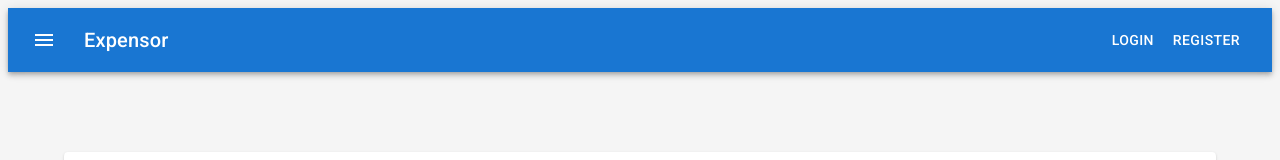
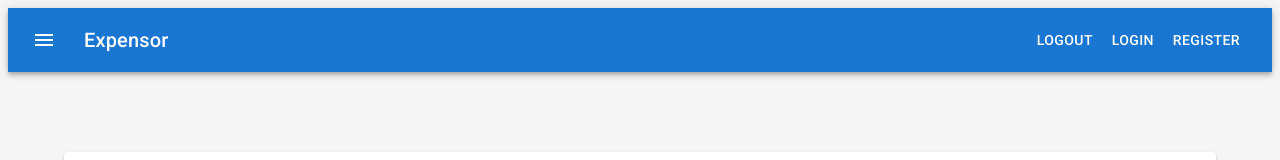
Before and after one commit to DeepakBarwal/mern-expenses, a React (Create React App) app in the folder client/: page / in a window 1280 px wide. Shown: the top 160 px of the page. Built offline with nearby package versions, Linux system fonts and the light colour scheme; no server answers.

Commit message:
client: added logout button to delete token cookie from frontend

```diff
--- a/client/src/components/AppBar.js
+++ b/client/src/components/AppBar.js
@@ -6,9 +6,17 @@ import Typography from '@mui/material/Typography';
 import Button from '@mui/material/Button';
 import IconButton from '@mui/material/IconButton';
 import MenuIcon from '@mui/icons-material/Menu';
-import {Link} from 'react-router-dom';
+import {Link, useNavigate} from 'react-router-dom';
+import Cookies from 'js-cookie';
 
 export default function ButtonAppBar() {
+  const navigate = useNavigate();
+
+  const logout = () => {
+    Cookies.remove('token');
+    navigate('/login');
+  };
+
   return (
     <Box sx={{ flexGrow: 1 }}>
       <AppBar position="static">
@@ -27,6 +35,7 @@ export default function ButtonAppBar() {
               Expensor
             </Link>
           </Typography>
+          <Button color="inherit" onClick={logout}>Logout</Button>
           <Link to='/login' className='text-white'>
             <Button color="inherit">Login</Button>
           </Link>
```
Also changed, not shown: 1 other file (tests, documents, lock files or other folders).
